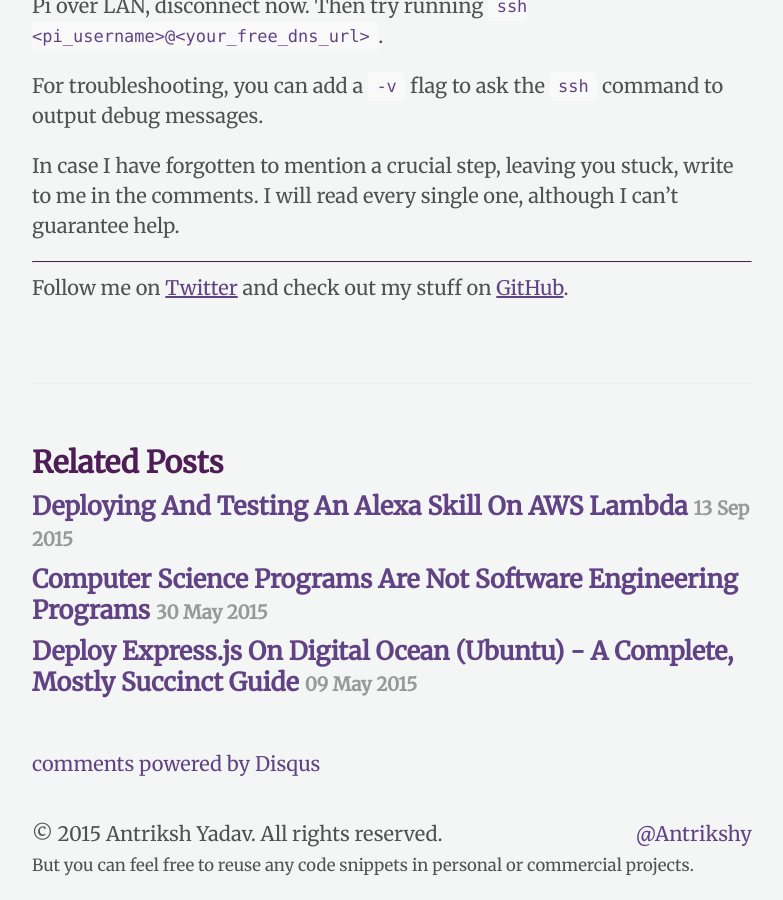
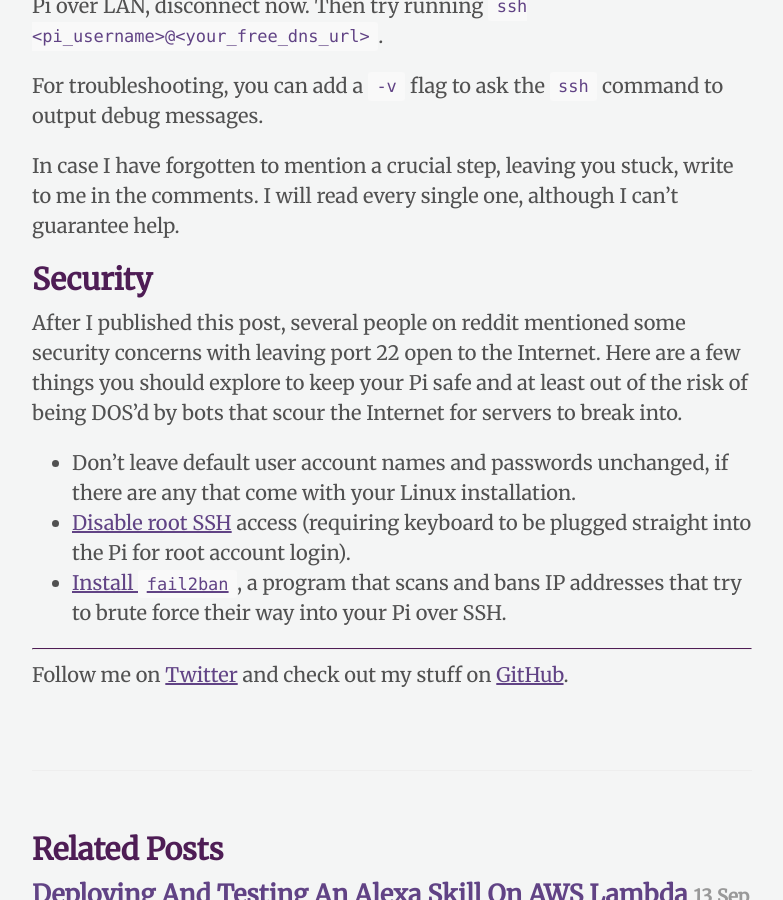
Before and after one commit to Antrikshy/antrikshy.github.io, a Jekyll site: the page built from _posts/2015-12-13-make-your-raspberry-pi-accessible-over-the-web-an-arch-linux-guide.md, in a window 1280 px wide and 900 px high, scrolled down 5755 px. Shown: the whole window, without its empty margins (248-1031 px from the left). Built offline with Jekyll 4.4.1, drawn with Linux system fonts in a browser that asks for light colours; Markdown is read by kramdown in place of the engine named in the settings; a script that is not in the unit is left out; comment, search, counter and statistics services are not loaded.

Commit message:
Added security blurb to Pi article

```diff
--- a/_posts/2015-12-13-make-your-raspberry-pi-accessible-over-the-web-an-arch-linux-guide.md
+++ b/_posts/2015-12-13-make-your-raspberry-pi-accessible-over-the-web-an-arch-linux-guide.md
@@ -106,3 +106,11 @@ If *everything* so far was set up without a hitch, you should be able to SSH int
 For troubleshooting, you can add a `-v` flag to ask the `ssh` command to output debug messages.
 
 In case I have forgotten to mention a crucial step, leaving you stuck, write to me in the comments. I will read every single one, although I can't guarantee help.
+
+## Security
+
+After I published this post, several people on reddit mentioned some security concerns with leaving port 22 open to the Internet. Here are a few things you should explore to keep your Pi safe and at least out of the risk of being DOS'd by bots that scour the Internet for servers to break into.
+
+- Don't leave default user account names and passwords unchanged, if there are any that come with your Linux installation.
+- [Disable root SSH](https://wiki.archlinux.org/index.php/Secure_Shell#Configuration) access (requiring keyboard to be plugged straight into the Pi for root account login).
+- [Install `fail2ban`](https://wiki.archlinux.org/index.php/Fail2ban#Installation), a program that scans and bans IP addresses that try to brute force their way into your Pi over SSH.
```
